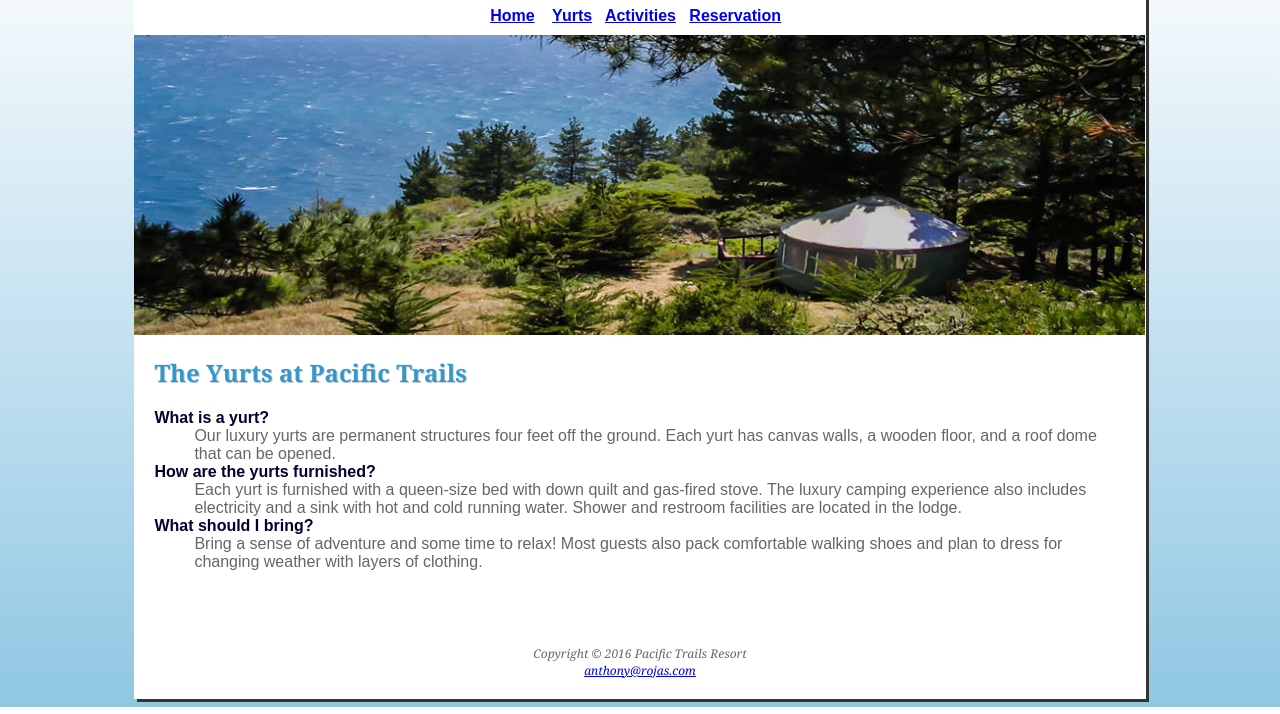
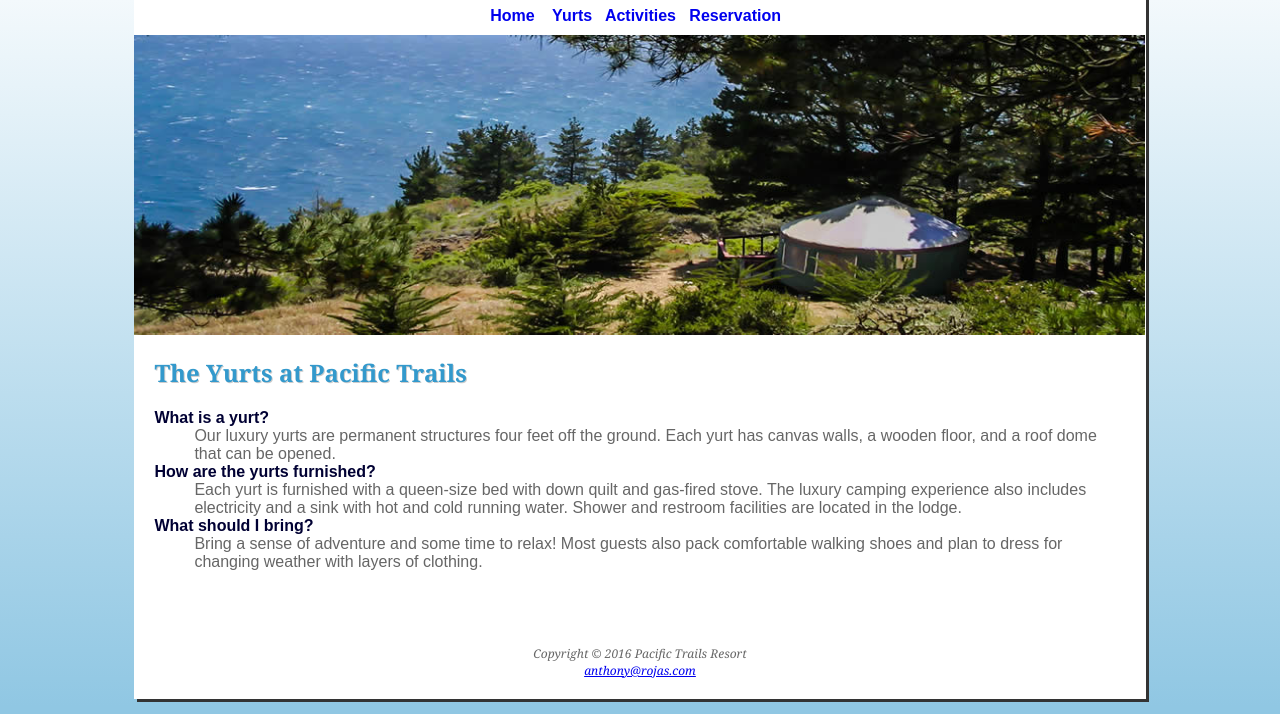
Before and after one commit to ARojas-Web/cecs110, a plain HTML site: page chapt6/yurts.html in a window 1280 px wide. Shown: the part 86-800 px from the top of the page. Drawn offline with Linux system fonts and the light colour scheme.

Commit message:
chapt 6 lab complete

```diff
--- a/chapt6/pacific.css
+++ b/chapt6/pacific.css
@@ -1,9 +1,9 @@
 body{
-	background-color: #FFFFFF;
     background: linear-gradient(#FFFFFF, #90C7E3);
     background-repeat: no-repeat;
 	color: #666666;
     font-family: Arial, Helvetica, sans-serif;
+    background-color: #90C7E3;
 }
 
 header{
@@ -22,6 +22,10 @@ nav{
     font-weight: bold;
     text-align: center;
     padding: 10px;
+}
+
+nav a{
+    text-decoration: none;
 }
 
 h2{
```
